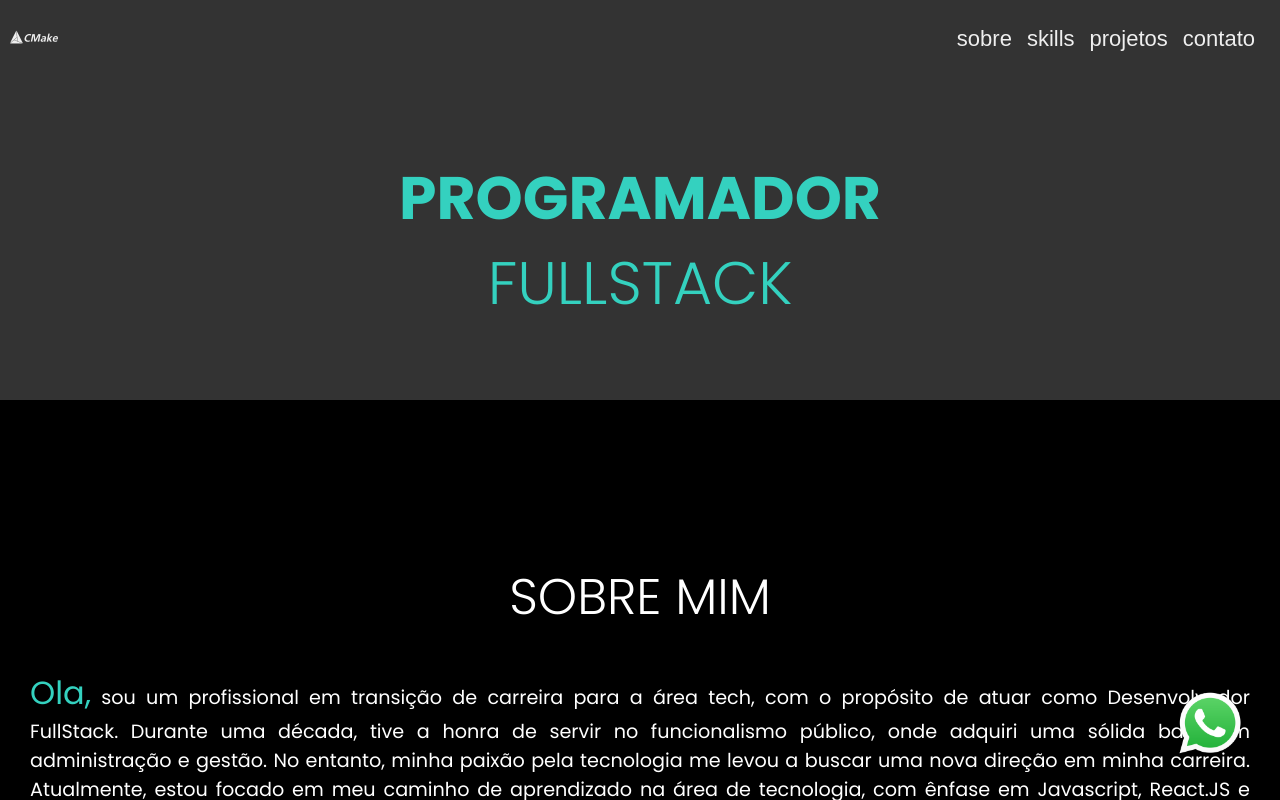
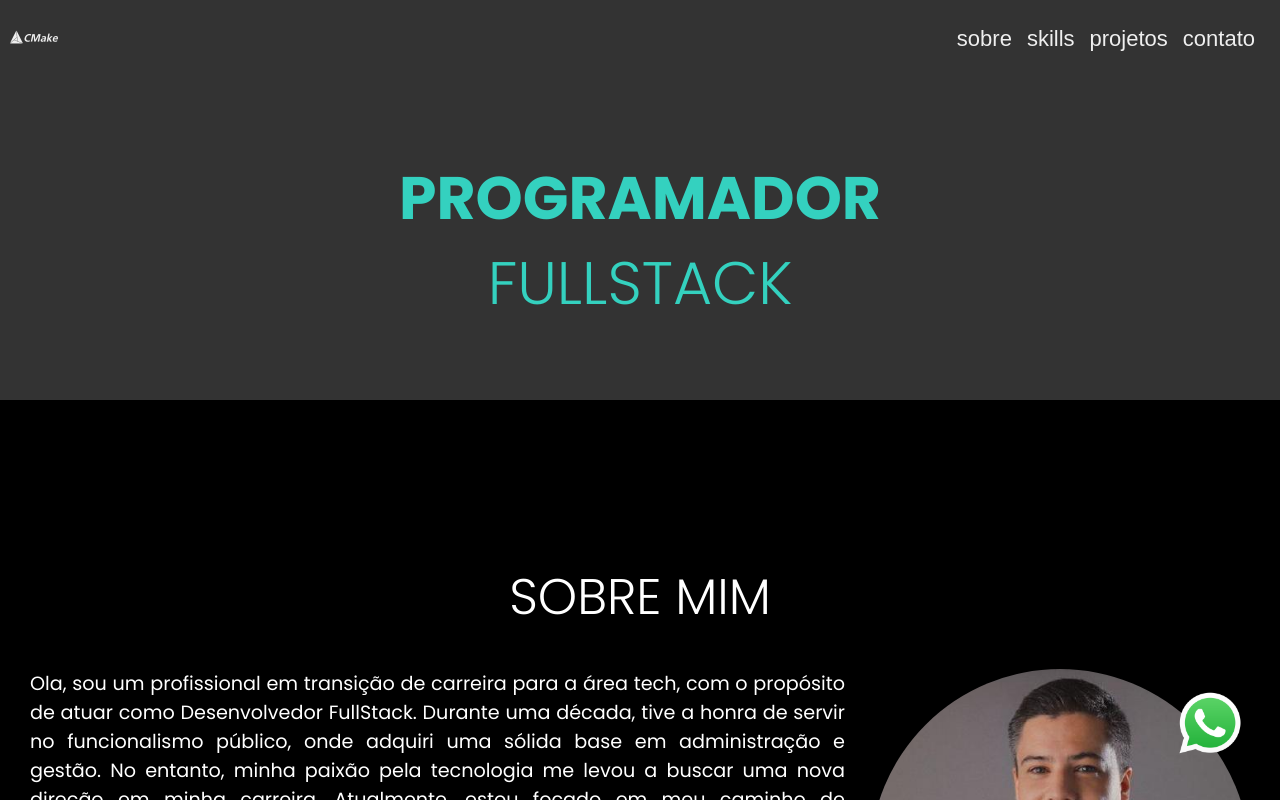
Before and after one commit to assis1983/frontend_form, a React (Vite) app in the folder Portifoliio/: page / in a window 1280 px wide. Shown: the top 800 px of the page. Built offline with nearby package versions, Linux system fonts and the light colour scheme.

Commit message:
add image to the about me section

```diff
--- a/Portifoliio/src/components/button/index.tsx
+++ b/Portifoliio/src/components/button/index.tsx
@@ -1,6 +1,6 @@
 import { useEffect, useState } from "react";
-import { WhatsAppButtonWrapper } from "../button/style"
-import Whats from "../../assets/whatsapp.png"
+import { WhatsAppButtonWrapper } from "../button/style";
+import Whats from "../../assets/whatsapp.png";
 
 const WhatsAppButton = () => {
   const [showButton, setShowButton] = useState(false);
@@ -13,21 +13,26 @@ const WhatsAppButton = () => {
       setShowButton(scrollY > scrollThreshold);
     };
 
-      window.addEventListener('scroll', handleScroll);
+    window.addEventListener("scroll", handleScroll);
 
     return () => {
-        window.removeEventListener('scroll', handleScroll);
+      window.removeEventListener("scroll", handleScroll);
     };
   }, []);
 
   const openWhatsApp = () => {
-      window.open('https://api.whatsapp.com/send?phone=5518997974147', '_blank');
+    window.open("https://api.whatsapp.com/send?phone=5518997974147", "_blank");
   };
 
   return (
-      <WhatsAppButtonWrapper className={showButton ? 'show' : 'hide'} onClick={openWhatsApp}>
-        <img src= { Whats } alt="WhatsApp" />
+    <>
+      <WhatsAppButtonWrapper
+        className={showButton ? "show" : "hide"}
+        onClick={openWhatsApp}
+      >
+        <img src={Whats} alt="WhatsApp" />
       </WhatsAppButtonWrapper>
+    </>
   );
 };
 
--- a/Portifoliio/src/components/page/index.tsx
+++ b/Portifoliio/src/components/page/index.tsx
@@ -8,9 +8,8 @@ import {
   Container,
   StyleImage,
   StyledAbout,
-  ColoredHello,
   StyledProject,
-  ImageProject
+  ImageProject,
 } from "./style";
 import IconJs from "../../assets/js";
 import IconNode from "../../assets/node";
@@ -22,11 +21,11 @@ import IconCss from "../../assets/css";
 import IconVscode from "../../assets/vscode";
 import IconMongodb from "../../assets/mondodb";
 import IconGit from "../../assets/git";
-import Wexer from "../../assets/wexer.png"
+import Wexer from "../../assets/wexer.png";
 import WhatsAppButton from "../button";
+import MyImage from "../../assets/109834675.jpg";
 
 const Page = () => {
-
   return (
     <>
       <Container>
@@ -36,25 +35,25 @@ const Page = () => {
       </Container>
       <GetKnow id="information">SOBRE MIM</GetKnow>
       <StyledAbout>
-        <ColoredHello>Ola,</ColoredHello> sou um profissional em transição de
-        carreira para a área tech, com o propósito de atuar como Desenvolvedor
-        FullStack. Durante uma década, tive a honra de servir no funcionalismo
-        público, onde adquiri uma sólida base em administração e gestão. No
-        entanto, minha paixão pela tecnologia me levou a buscar uma nova direção
-        em minha carreira. Atualmente, estou focado em meu caminho de
-        aprendizado na área de tecnologia, com ênfase em Javascript, React.JS e
-        Node.JS. Acredito que a tecnologia é uma força transformadora que pode
-        criar soluções inovadoras e aprimorar a experiência das pessoas. Minha
-        jornada de estudos tem sido uma emocionante busca por conhecimento e
-        habilidades que me permitirão contribuir de forma significativa para
-        projetos de desenvolvimento web. Além da minha paixão por React.JS,
-        tenho um profundo interesse em desenvolver aplicações web interativas e
-        responsivas que possam melhorar a vida das pessoas e agregar valor aos
-        negócios. Estou comprometido com o aprendizado contínuo e estou ansioso
-        para enfrentar desafios técnicos e colaborar em projetos empolgantes.
-        Sinta-se à vontade para entrar em contato comigo se estiver interessado
-        em discutir oportunidades de colaboração, compartilhar ideias ou
-        simplesmente se conectar.
+        Ola, sou um profissional em transição de carreira para a área tech, com
+        o propósito de atuar como Desenvolvedor FullStack. Durante uma década,
+        tive a honra de servir no funcionalismo público, onde adquiri uma sólida
+        base em administração e gestão. No entanto, minha paixão pela tecnologia
+        me levou a buscar uma nova direção em minha carreira. Atualmente, estou
+        focado em meu caminho de aprendizado na área de tecnologia, com ênfase
+        em Javascript, React.JS e Node.JS. Acredito que a tecnologia é uma força
+        transformadora que pode criar soluções inovadoras e aprimorar a
+        experiência das pessoas. Minha jornada de estudos tem sido uma
+        emocionante busca por conhecimento e habilidades que me permitirão
+        contribuir de forma significativa para projetos de desenvolvimento web.
+        Além da minha paixão por React.JS, tenho um profundo interesse em
+        desenvolver aplicações web interativas e responsivas que possam melhorar
+        a vida das pessoas e agregar valor aos negócios. Estou comprometido com
+        o aprendizado contínuo e estou ansioso para enfrentar desafios técnicos
+        e colaborar em projetos empolgantes. Sinta-se à vontade para entrar em
+        contato comigo se estiver interessado em discutir oportunidades de
+        colaboração, compartilhar ideias ou simplesmente se conectar.
+        <img src={MyImage} />
       </StyledAbout>
 
       <GetKnow id="skills">MINHAS SKILLS</GetKnow>
--- a/Portifoliio/src/components/page/style.ts
+++ b/Portifoliio/src/components/page/style.ts
@@ -24,7 +24,6 @@ export const StyledTextFull = styled.h1`
   font-size: 60px;
   margin-top: -5rem;
   font-weight: 300;
-
 `;
 
 export const GetKnow = styled.h1`
@@ -79,24 +78,23 @@ export const StyleImage = styled.div`
 `;
 
 export const StyledAbout = styled.div`
+  display: flex;
   text-align: justify;
   font-size: 1.2rem;
   margin-left: 30px;
   margin-right: 30px;
-
-`
-
-export const ColoredHello = styled.span`
-  color: #34d1bf;
-  font-size: 2rem;
+  gap: 25px;
+  img {
+    width: 50%;
+    height: 380px;
+    border-radius: 50%;
+  }
 `;
-
 export const StyledProject = styled.div`
-display: flex;
-margin-left: 30px;
-margin-right: 30px;
-
-`
+  display: flex;
+  margin-left: 30px;
+  margin-right: 30px;
+`;
 export const ImageProject = styled.img`
   width: 20%;
   height: auto;
```
Also changed, not shown: Portifoliio/src/assets/109834675.jpg (added). Lines whose indentation alone changed are shown as unchanged.
